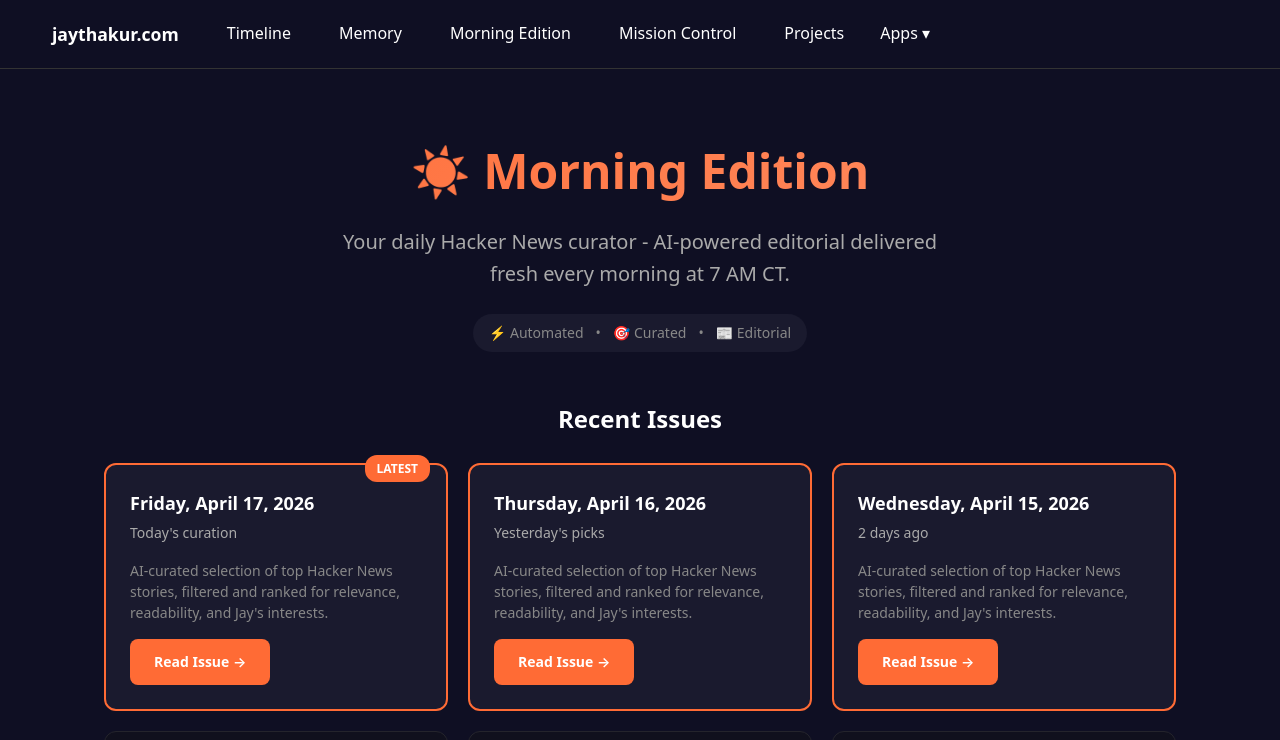
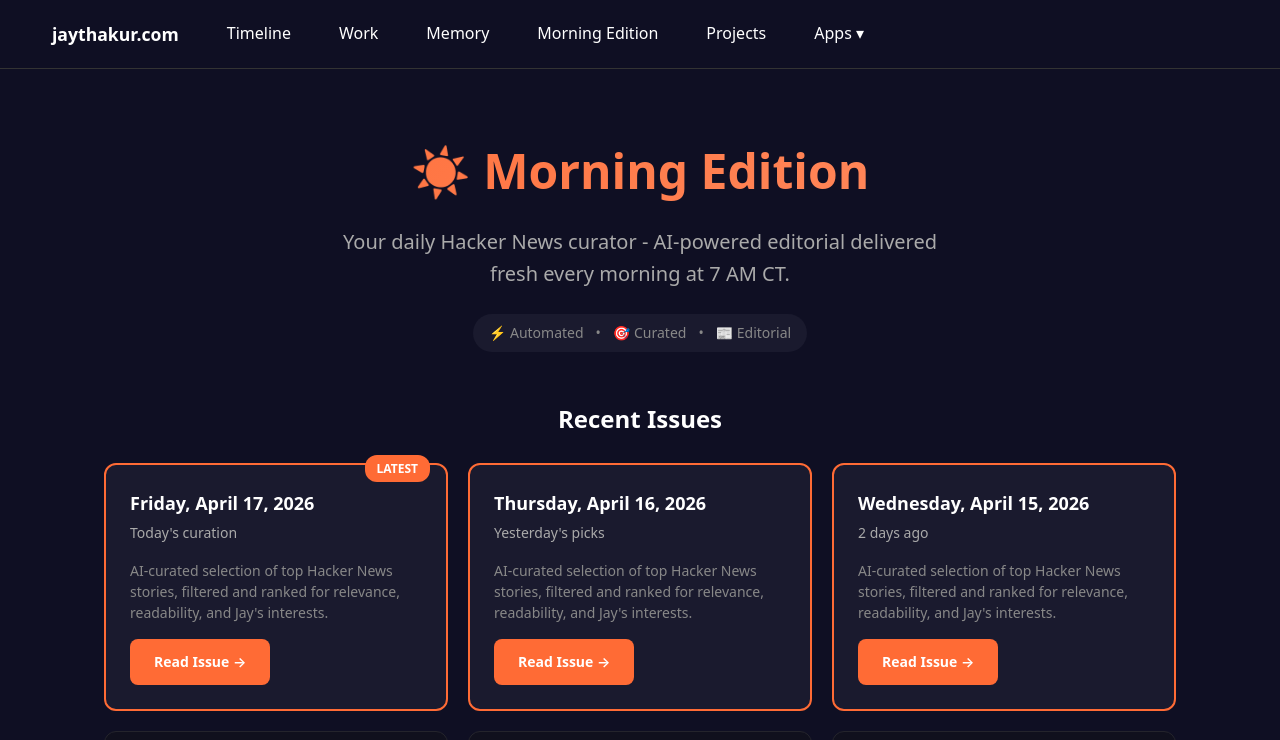
Before and after one commit to jayrizz/jaythakur.com, a Next.js app: page /morning-edition in a window 1280 px wide. Shown: the top 740 px of the page. Built offline with nearby package versions, Linux system fonts and the light colour scheme.

Commit message:
Tier 1 fixes: Apps dropdown now clickable, add Work to navbar, fix Morning Edition links

```diff
--- a/src/app/morning-edition/page.tsx
+++ b/src/app/morning-edition/page.tsx
@@ -137,8 +137,6 @@ export default function MorningEditionPage() {
                   </p>
                   <a
                     href={`/magazines/${day.date}.html`}
-                    target="_blank"
-                    rel="noopener noreferrer"
                     style={{
                       display: 'inline-block',
                       padding: '12px 24px',
@@ -148,9 +146,11 @@ export default function MorningEditionPage() {
                       borderRadius: '8px',
                       fontWeight: '600',
                       fontSize: '14px',
-                      transition: 'all 0.2s ease'
+                      transition: 'all 0.2s ease',
+                      cursor: 'pointer'
                     }}
-
+                    onMouseEnter={(e) => e.currentTarget.style.background = '#e85a25'}
+                    onMouseLeave={(e) => e.currentTarget.style.background = '#ff6b35'}
                   >
                     Read Issue →
                   </a>
--- a/src/components/Navigation.tsx
+++ b/src/components/Navigation.tsx
@@ -11,9 +11,9 @@ export default function Navigation() {
       <div className="nav-links">
         <Link href="/" style={{ fontWeight: 700, fontSize: '1.1rem' }}>jaythakur.com</Link>
         <Link href="/">Timeline</Link>
+        <Link href="/work">Work</Link>
         <Link href="/memory">Memory</Link>
         <Link href="/morning-edition">Morning Edition</Link>
-        <Link href="/mission-control">Mission Control</Link>
         <Link href="/projects">Projects</Link>
 
         <div
@@ -21,7 +21,9 @@ export default function Navigation() {
           onMouseEnter={() => setIsAppsOpen(true)}
           onMouseLeave={() => setIsAppsOpen(false)}
         >
-          <span style={{ color: '#fff', cursor: 'pointer' }}>Apps ▾</span>
+          <Link href="/apps" style={{ display: 'flex', alignItems: 'center', gap: '4px' }}>
+            Apps ▾
+          </Link>
           <div
             className="dropdown-menu"
             style={{
```
